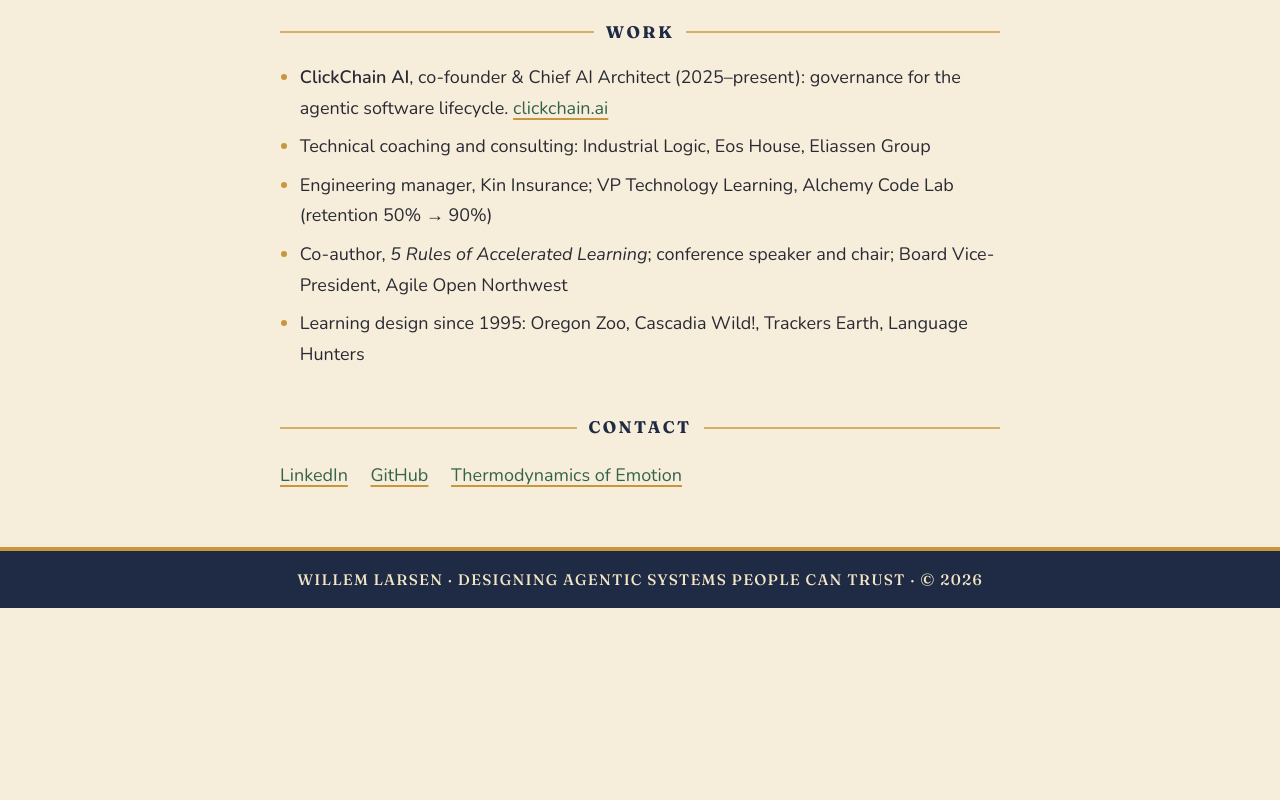
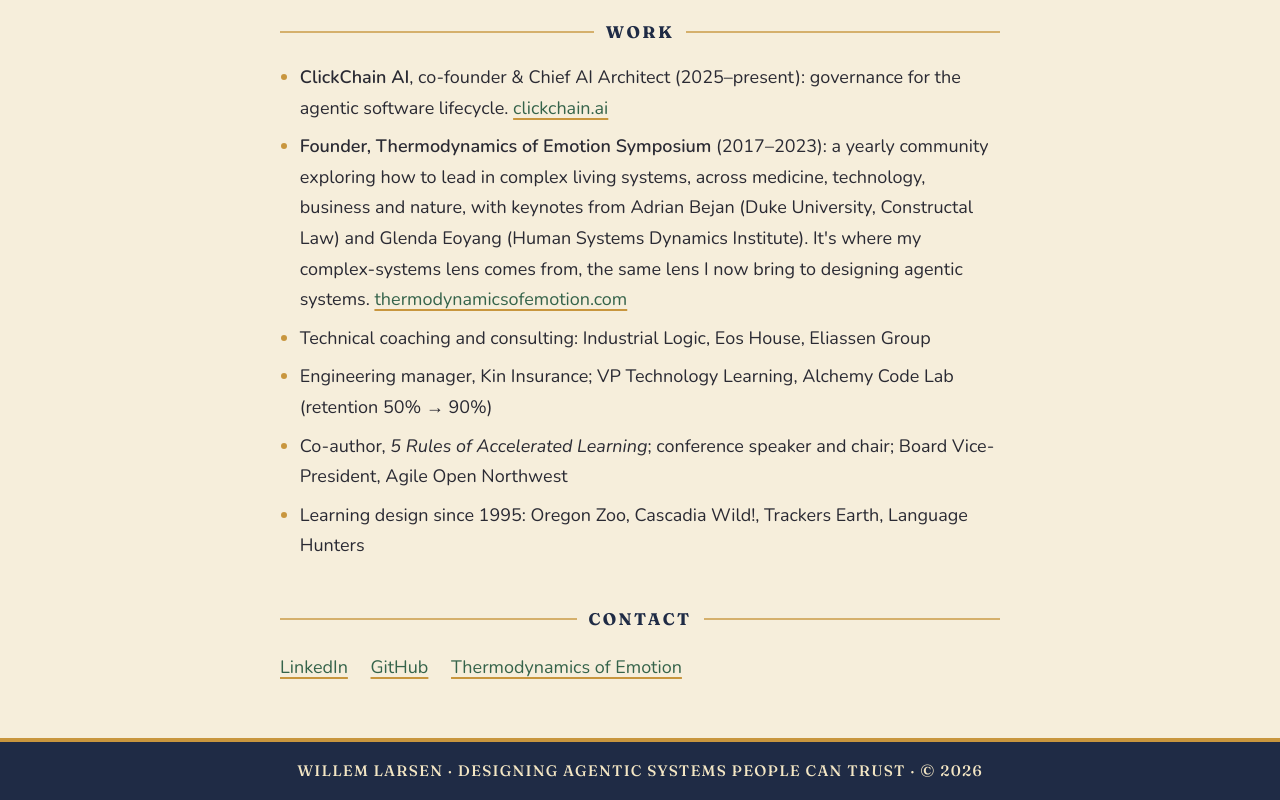
Before and after one commit to willemlarsen/willemlarsen.github.io, a plain HTML site: page index.html in a window 1280 px wide. Shown: the part 2030-2830 px from the top of the page. Before the commit the page ends 2638 px from the top, so only its background shows below. Drawn offline with nearby package versions, Linux system fonts and the light colour scheme.

Commit message:
Work: founder of the Thermodynamics of Emotion Symposium
Co-Authored-By: Claude Opus 5.5 <noreply@anthropic.com>

```diff
--- a/index.html
+++ b/index.html
@@ -46,6 +46,7 @@
   <h2>Work</h2>
   <ul class="plain">
     <li><strong>ClickChain AI</strong>, co-founder &amp; Chief AI Architect (2025–present): governance for the agentic software lifecycle. <a href="https://clickchain.ai">clickchain.ai</a></li>
+    <li><strong>Founder, Thermodynamics of Emotion Symposium</strong> (2017–2023): a yearly community exploring how to lead in complex living systems, across medicine, technology, business and nature, with keynotes from Adrian Bejan (Duke University, Constructal Law) and Glenda Eoyang (Human Systems Dynamics Institute). It's where my complex-systems lens comes from, the same lens I now bring to designing agentic systems. <a href="https://thermodynamicsofemotion.com">thermodynamicsofemotion.com</a></li>
     <li>Technical coaching and consulting: Industrial Logic, Eos House, Eliassen Group</li>
     <li>Engineering manager, Kin Insurance; VP Technology Learning, Alchemy Code Lab (retention 50% → 90%)</li>
     <li>Co-author, <em>5 Rules of Accelerated Learning</em>; conference speaker and chair; Board Vice-President, Agile Open Northwest</li>
```
